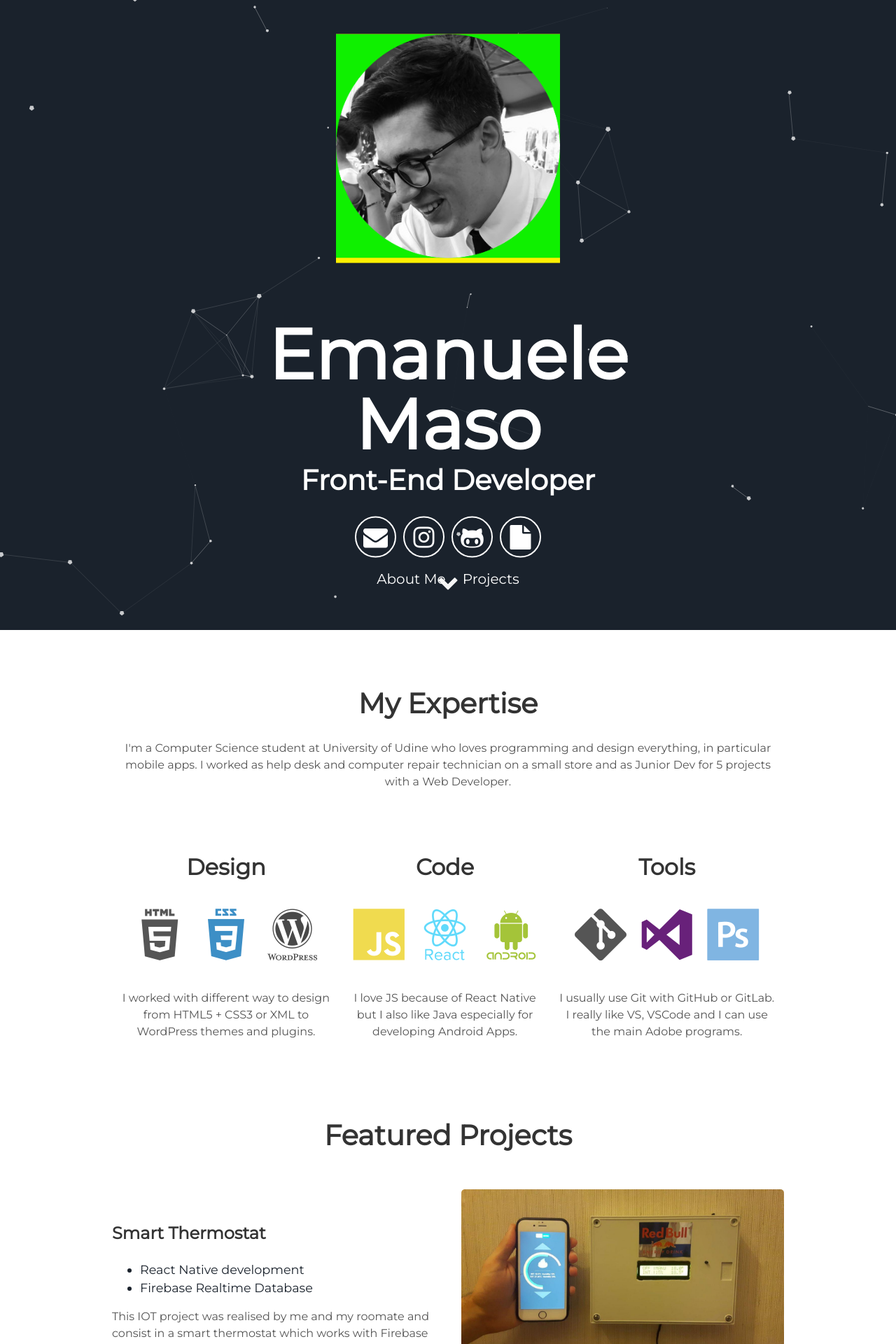
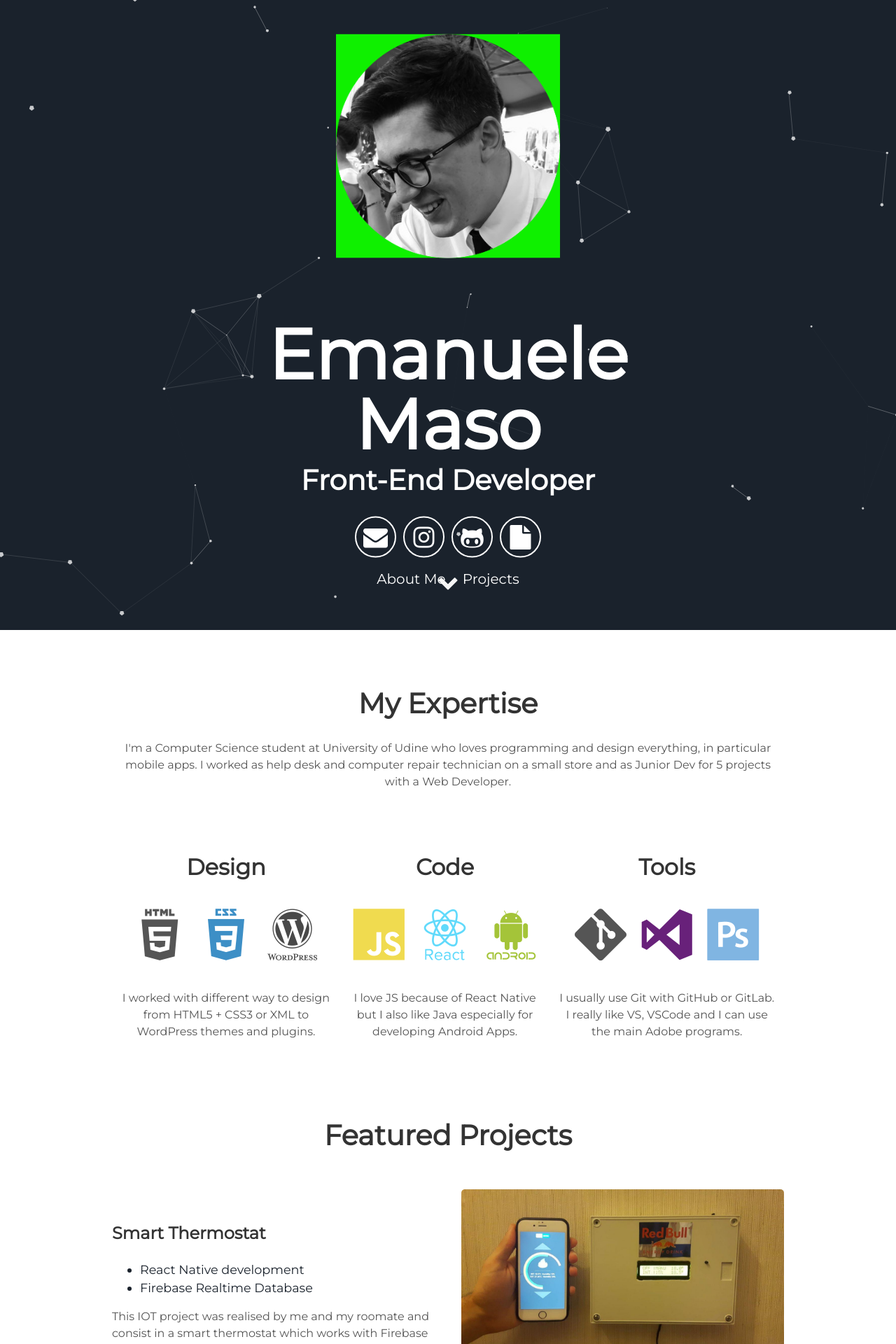
Before and after one commit to ClarkStoro/clarkstoro.github.io, a Jekyll site: the page built from index.html, in a window 1280 px wide. Shown: the top 1920 px of the page at 70% size. Built offline with Jekyll 4.4.1, drawn with Linux system fonts in a browser that asks for light colours.

Commit message:
Update header.html

```diff
--- a/_includes/header.html
+++ b/_includes/header.html
@@ -1,7 +1,7 @@
 <div id="particles-js">
   <div class="header">
 
-      <div style="width: 50%; height: 50%; margin: 0 auto; background-color: #ffF000;">
+      <div style="width: 50%; height: 50%; margin: 0 auto;">
         <img alt="ema" class="photo" src="{{ "/assets/img/EmanueleMaso.png"}}"  style="background-color: #0fF000;width: 100%"; text-align:center; display: inline-block;margin: 0 auto;"/>
       </div>
 
```
